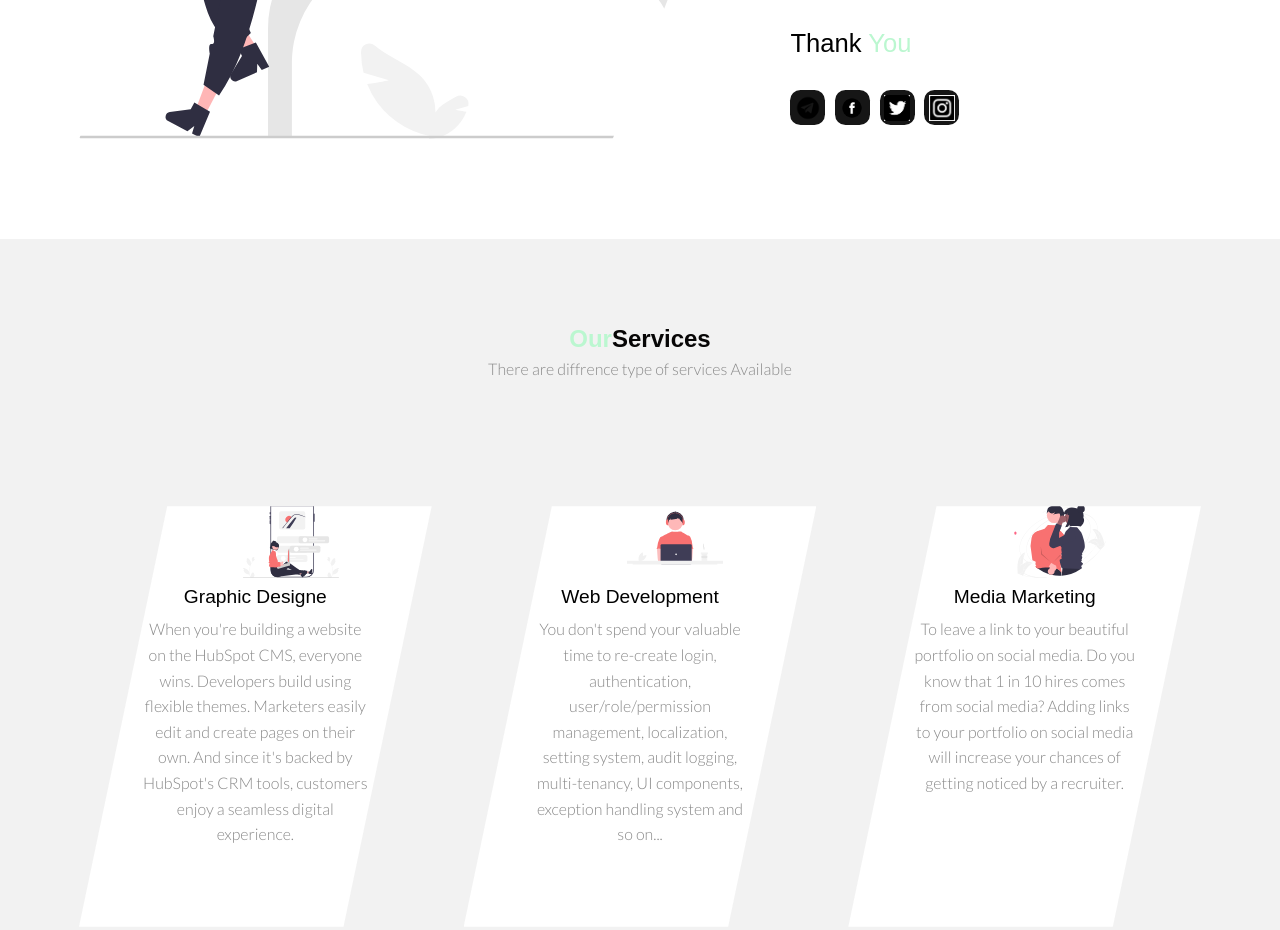
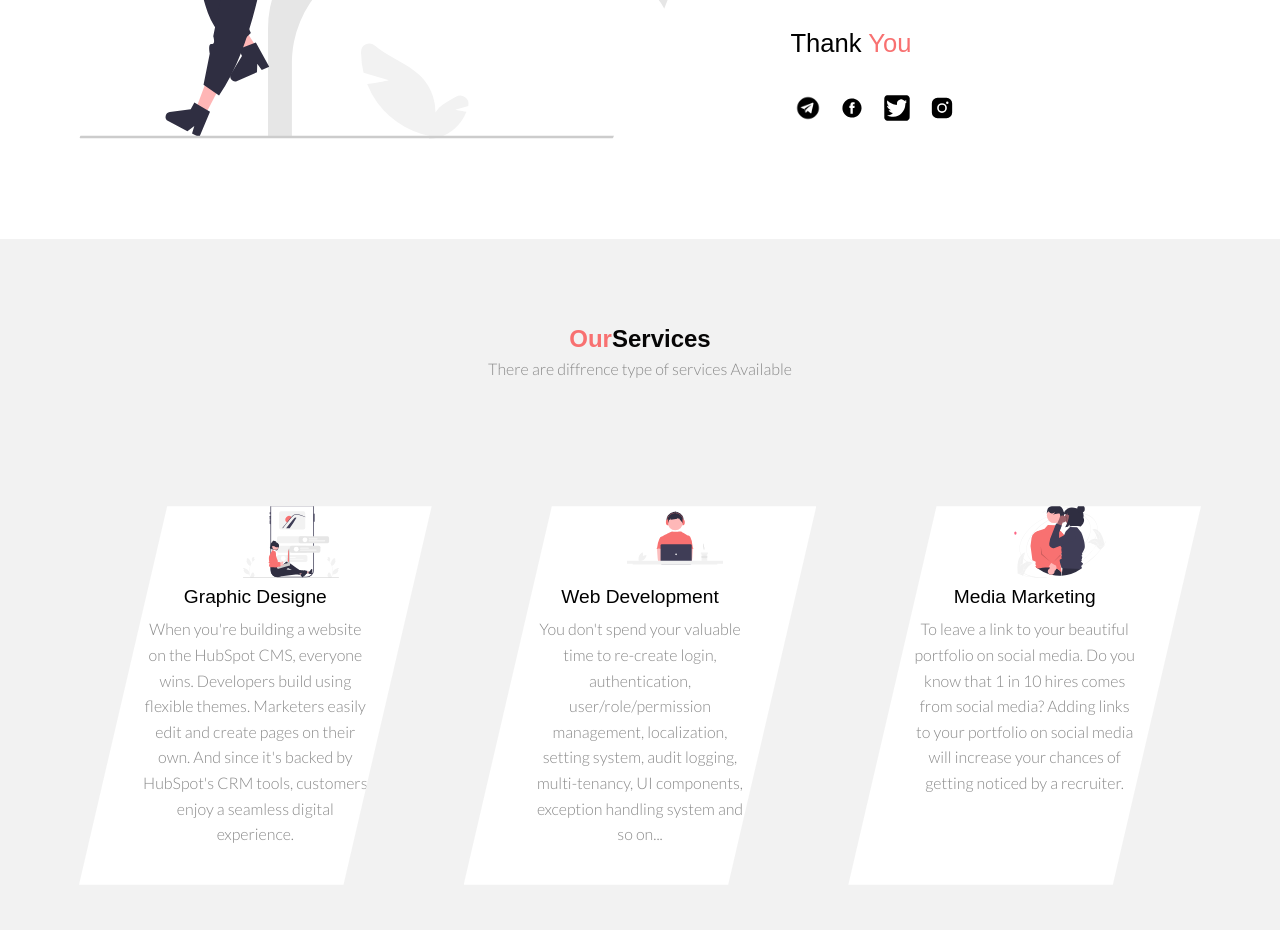
Before and after one commit to moeedfaizee/practice-portfolio, a plain HTML site: page index.html in a window 1280 px wide. Shown: the part 1217-2147 px from the top of the page. Drawn offline with nearby package versions, Linux system fonts and the light colour scheme.

Commit message:
update color

```diff
--- a/css/style.css
+++ b/css/style.css
@@ -1,6 +1,6 @@
 @import url(utilities.css);
 :root{
-    --primary: #bbf7d0;
+    --primary: #F87171;
     --dark:#161616;
     --pure:#FFFFFF;
     --ternary:#898989;
@@ -146,7 +146,7 @@ header{
  }
 
  section.about .social a{
-     background:var(--dark);
+     background:var(--pure);
      display: flex;
      align-items: center;
      justify-content: center;
@@ -203,7 +203,7 @@ section.services .card-wrapper .card{
     padding-top: 5rem;
     text-align: center;
     transition: all .3s ease;
-    clip-path: polygon(25% 0%, 100% 0%, 75% 100%, 0% 100%);
+    clip-path: polygon(25% 0%, 100% 0%, 75% 90%, 0% 90%);
 }
 
 section.services .card-wrapper .card img{
--- a/index.html
+++ b/index.html
@@ -98,9 +98,9 @@
                     </p>
                     <div class="social">
                         <a href="https://t.me/faizimoeed"><img src="./images/telegram_icon_178920.png" alt=""></a>
-                        <a href="https://www.facebook.com/faizimoeed"><img src="./images/facebook.png" alt=""></a>
-                        <a href="https://twitter.com/faizi_moeed"><img src="./images/twitter3.png" alt=""></a>
-                        <a href="https://www.instagram.com/_faizi_9112/"><img src="./images/instagram4.png" alt=""></a>
+                        <a href="https://www.facebook.com/faizimoeed"><img src="./images/facebook.svg" alt=""></a>
+                        <a href="https://twitter.com/faizi_moeed"><img src="./images/tiwit.svg" alt=""></a>
+                        <a href="https://www.instagram.com/_faizi_9112/"><img src="./images/insta.svg" alt=""></a>
                     </div>
                 </div>
             </div>
@@ -401,9 +401,9 @@
             <img class="footer-logo" src="./images/logo.svg" alt="">
             <div class="footer-social">
                 <a href="https://t.me/faizimoeed"><img src="./images/telegram_icon_178920.png" alt=""></a>
-                        <a href="https://www.facebook.com/faizimoeed"><img src="./images/facebook.png" alt=""></a>
-                        <a href="https://twitter.com/faizi_moeed"><img src="./images/twitter3.png" alt=""></a>
-                        <a href="https://www.instagram.com/_faizi_9112/"><img src="./images/instagram4.png" alt=""></a>
+                        <a href="https://www.facebook.com/faizimoeed"><img src="./images/facebook.svg" alt=""></a>
+                        <a href="https://twitter.com/faizi_moeed"><img src="./images/tiwit.svg" alt=""></a>
+                        <a href="https://www.instagram.com/_faizi_9112/"><img src="./images/insta.svg" alt=""></a>
 
             </div>
             <div class="copyright">
```
Also changed, not shown: images/facebook.png (deleted), images/facebook.svg (added), images/insta.svg (added), images/instagram.png (renamed from images/instagram4.png), images/tiwit.svg (added), images/twitter3.png (deleted).
